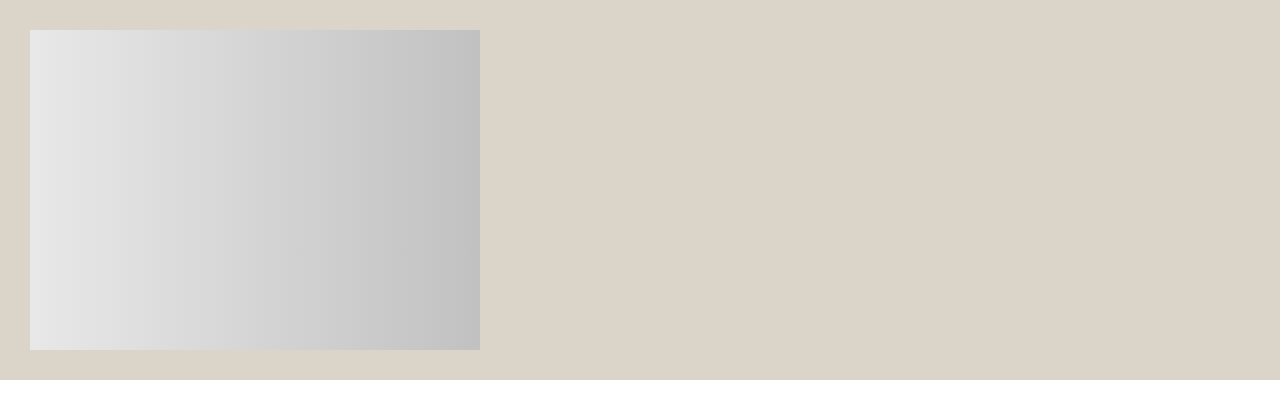
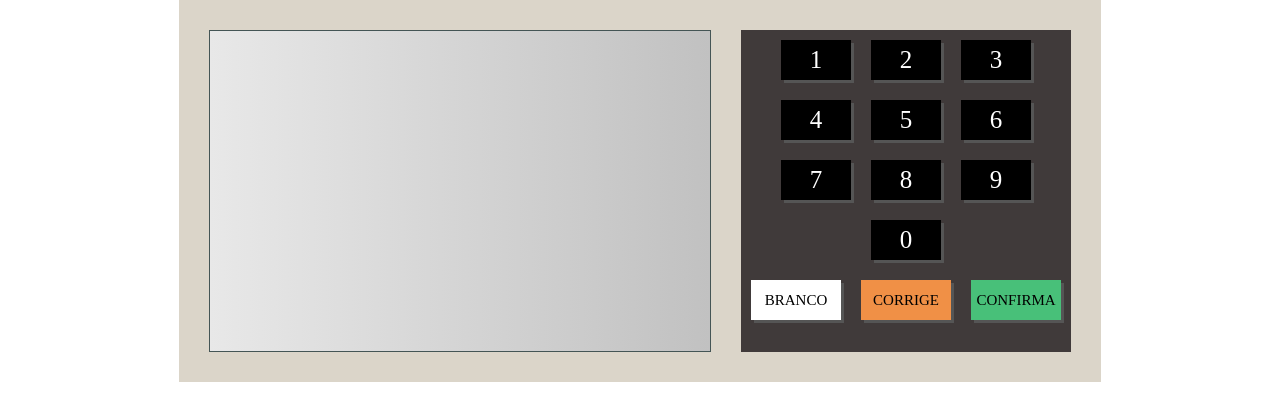
Before and after one commit to lealdi/Urna_Eletronica, a plain HTML site: page index.html in a window 1280 px wide. Drawn offline with Linux system fonts and the light colour scheme.

Commit message:
updates index and css

```diff
--- a/css/style.css
+++ b/css/style.css
@@ -1,18 +1,64 @@
 body{
     margin: 0;
+    display: flex;
+    justify-content: center;
+    align-items: center;
 }
 
 .urna{
     background-color: #dbd5c9;
     padding: 30px;
+    display: flex;
 }
 
 .tela{
-    width: 450px;
+    width: 500px;
     height: 320px;
-    background: linear-gradient(to right, #E8E8E8, #C1C1C1)
+    background: linear-gradient(to right, #E8E8E8, #C1C1C1);
+    border: 1px solid #455;
 }
 
 .teclado{
     background-color: #403A3A;
+    margin-left: 30px;
 }
+
+.teclado--linha{
+    display: flex;
+    justify-content: center;
+}
+
+.teclado--botao{
+    width: 70px;
+    height: 40px;
+    background-color: #000;
+    color: #FFF;
+    font-size: 25px;
+    display: flex;
+    justify-content: center;
+    align-items: center;
+    margin: 10px;
+    cursor: pointer;
+    box-shadow: 3px 3px 0px #555;
+}
+
+.botao--branco{
+    width: 90px;
+    background-color: #fff;
+    color: #000;
+    font-size: 15px;
+}
+
+.botao--corrige{
+    width: 90px;
+    background-color: #F09046;
+    color: #000;
+    font-size: 15px;
+}
+
+.botao--confirma{
+    width: 90px;
+    background-color: #48C079;
+    color: #000;
+    font-size: 15px;
+}
--- a/index.html
+++ b/index.html
@@ -10,10 +10,37 @@
 <body>
     <div class="urna">
         <div class="tela">
+            <div class="d-1">
 
+            </div>
+            <div class="d-2">
+
+            </div>
         </div>
         <div class="teclado">
-
+            <div class="teclado--linha">
+                <div class="teclado--botao">1</div>
+                <div class="teclado--botao">2</div>
+                <div class="teclado--botao">3</div>
+            </div>
+            <div class="teclado--linha">
+                <div class="teclado--botao">4</div>
+                <div class="teclado--botao">5</div>
+                <div class="teclado--botao">6</div>
+            </div>
+            <div class="teclado--linha">
+                <div class="teclado--botao">7</div>
+                <div class="teclado--botao">8</div>
+                <div class="teclado--botao">9</div>
+            </div>
+            <div class="teclado--linha">
+                <div class="teclado--botao">0</div>
+            </div>
+            <div class="teclado--linha">
+                <div class="teclado--botao botao--branco">BRANCO</div>
+                <div class="teclado--botao botao--corrige">CORRIGE</div>
+                <div class="teclado--botao botao--confirma">CONFIRMA</div>
+            </div>
         </div>
     </div><!--urna-->
 
```
